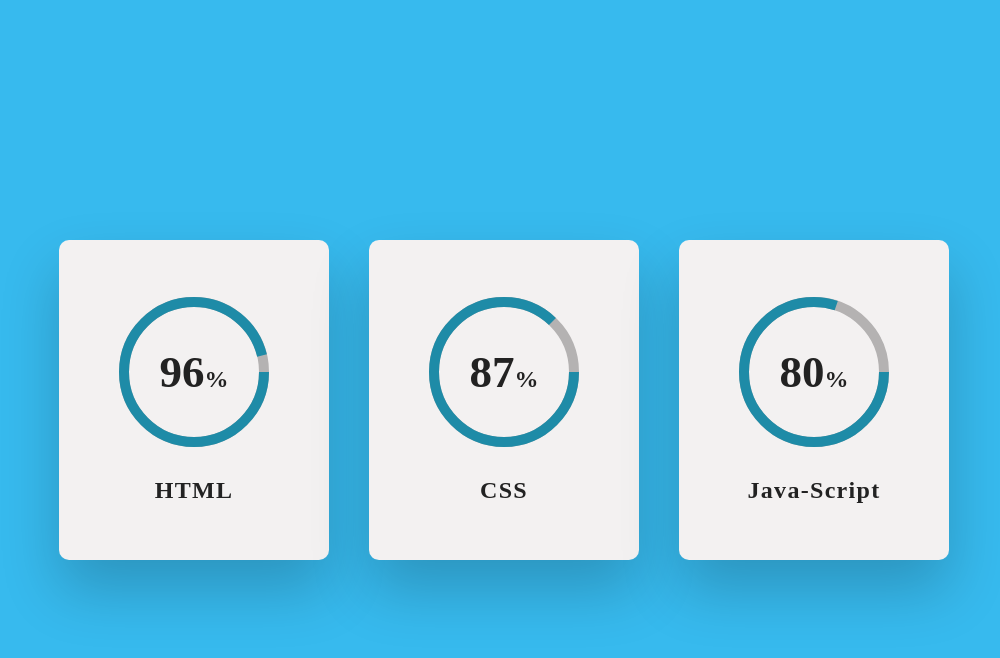
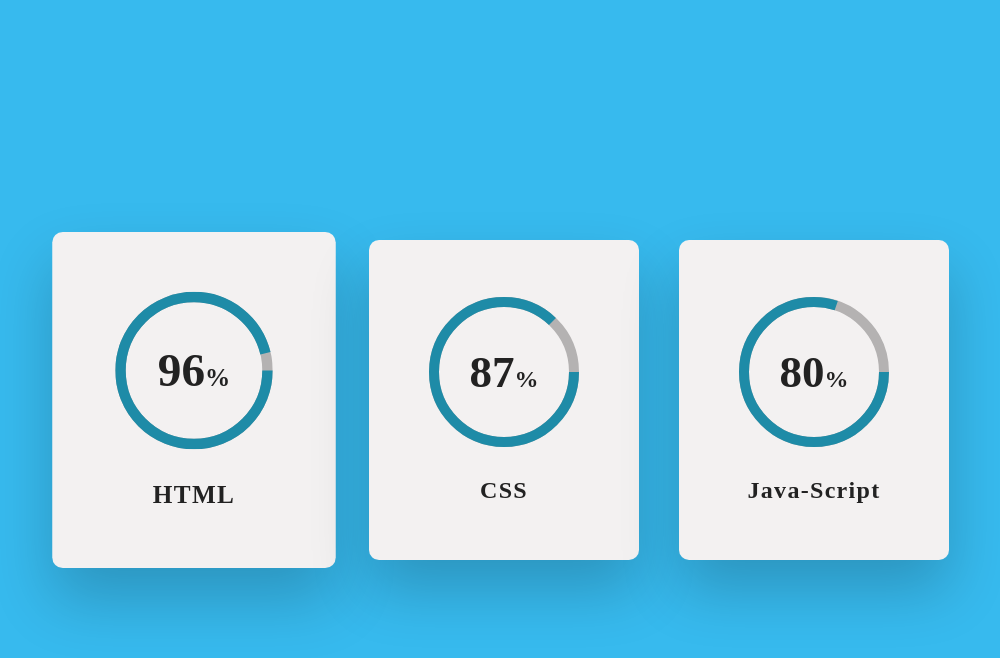
Before and after one commit to Velomary/Circle-progress, a plain HTML site: page index.html in a window 1280 px wide. In both pictures the pointer is over the element 330 px from the left and 400 px from the top of the page. Shown: the whole page, without its empty margins (136-1136 px from the left). Drawn offline with Linux system fonts and the light colour scheme.

Commit message:
Add hover effect

```diff
--- a/style.css
+++ b/style.css
@@ -80,3 +80,8 @@ body{
     color: #222;
     letter-spacing: 1.3px;
 }
+
+.box:hover{
+    transform: scale(1.05);
+    transition: .5s;
+}
```
